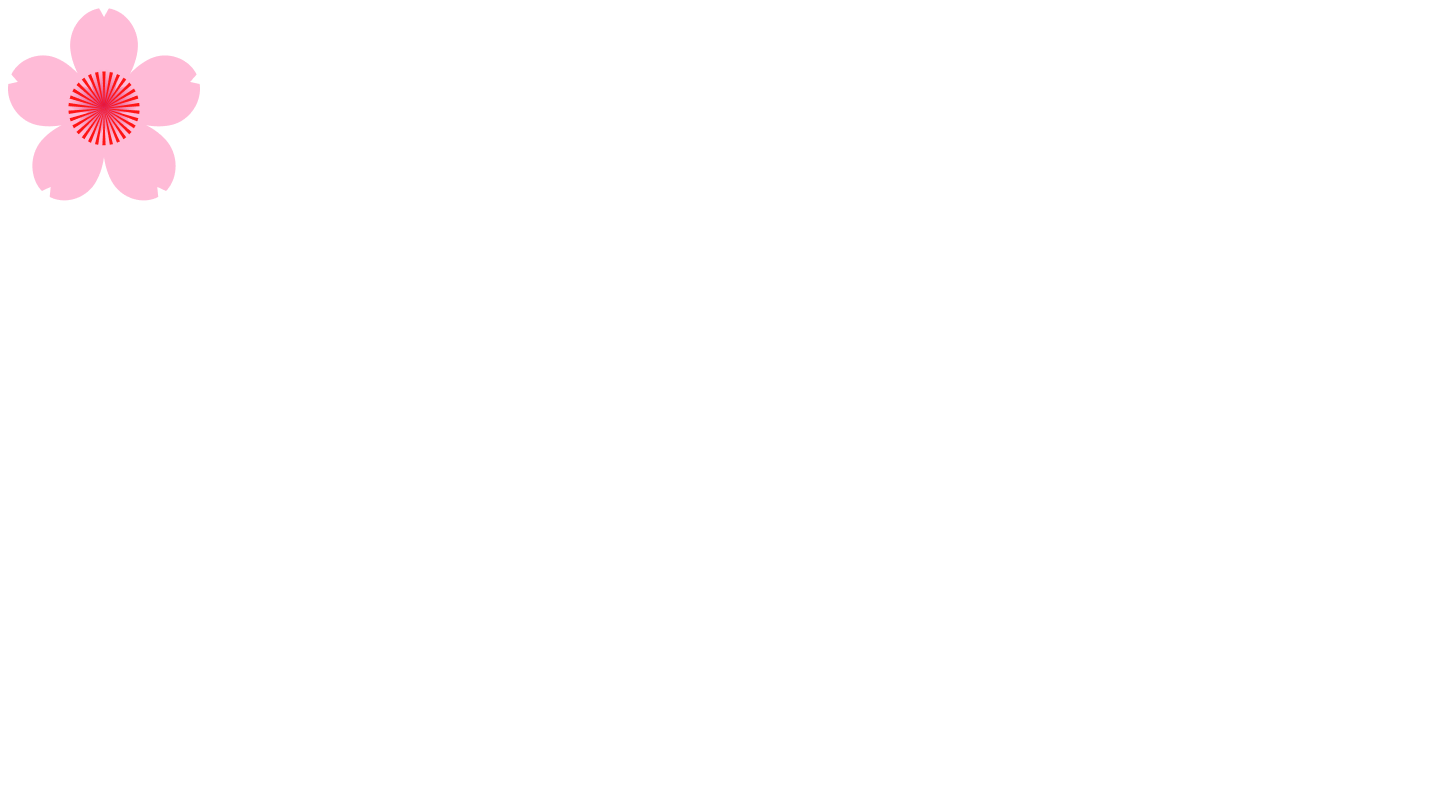
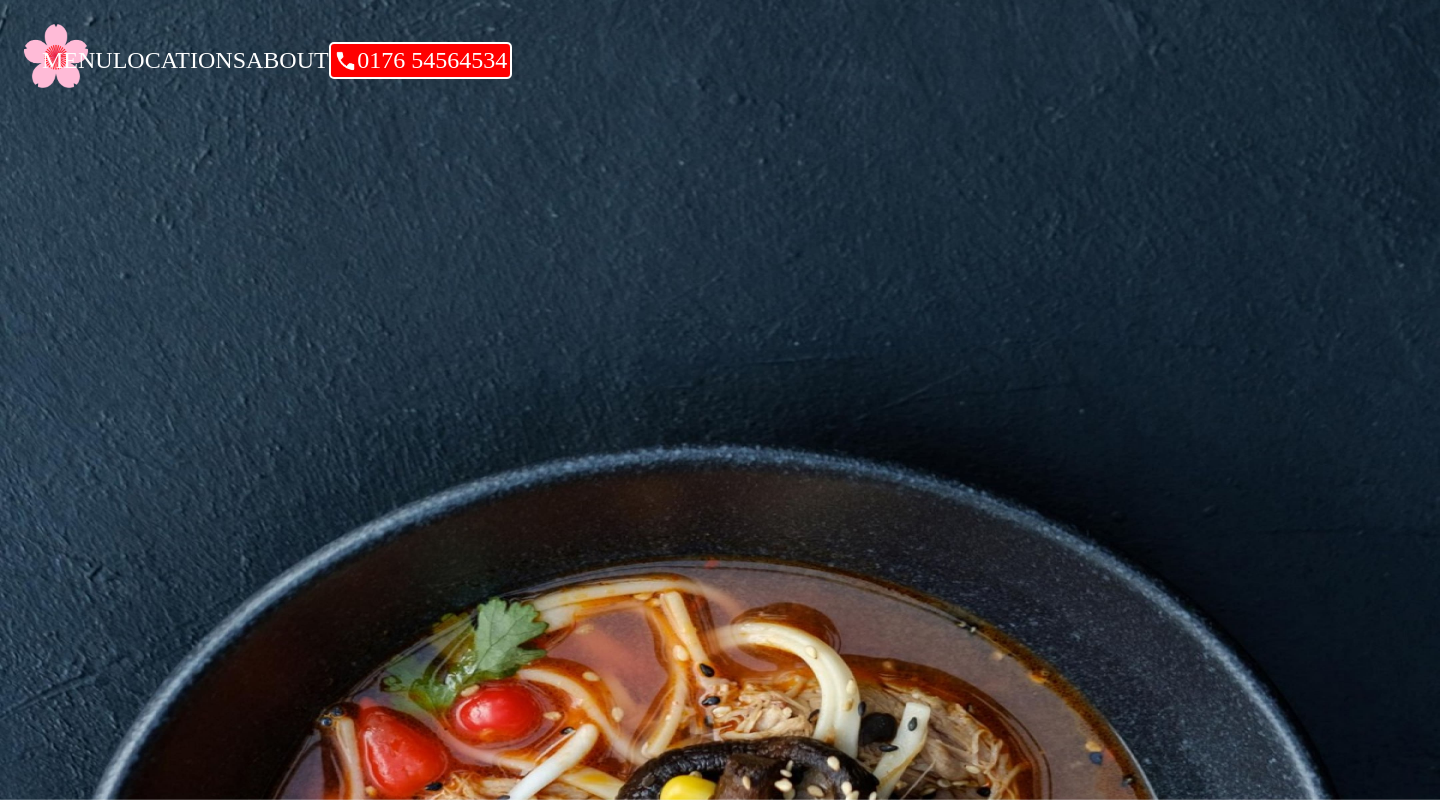
Before and after one commit to chrystixx/Sakura-Ramen, a plain HTML site: page index.html in a window 1280 px wide. Shown: the whole page, 1440 px wide, since content can reach past the window. Drawn offline with Linux system fonts and the light colour scheme.

Commit message:
Added CSS

```diff
--- a/index.html
+++ b/index.html
@@ -6,11 +6,19 @@
     <title>Sakura-Ramen</title>
     <link rel="stylesheet" href="stylesheet.css">
 </head>
+
+
 <body>
-    <div class="headline">
-        <img class="flower" src="img/1_hero/PNG/sakura_logo.png" alt="">
-        <div class="top-menu"></div>
-
+    <div class="top-container">
+        <img class="top-backround" src="img/1_hero/JPG/hero_bg.jpg" alt="">
+        <img class=" flower"src="img/1_hero/PNG/sakura_logo.png" height="64px">
+            <div class="top-menu">
+                <a class="toplink" href="#">MENU</a>
+                <a class="toplink" href="#">LOCATIONS</a>
+                <a class="toplink" href="#">ABOUT</a>
+                <a class="top-phone" href=""><img src="img/1_hero/PNG/phone.png" height="24px">0176 54564534</a>
+            </div>
+        </div>
     </div>
 
 </body>
--- a/stylesheet.css
+++ b/stylesheet.css
@@ -1,3 +1,41 @@
 body{
+    margin: 0%;
+}
+
+.top-backround{
+    width: 1440px;
+    position: absolute;
+    height: 100vh;
+}
+
+.flower{
+    position: absolute;
+    height: 64px;
+    padding: 24px;
 
 }
+
+.top-menu{
+    padding: 42px;
+    position: absolute;
+    font-size: 24px;
+    display: flex;
+    align-items: center;
+    justify-content: flex-end;
+}
+
+.toplink{
+    text-decoration: none;
+    color: white;
+}
+
+.top-phone{
+    display: flex;
+    align-items: center;
+    text-decoration: none;
+    color: white;
+    border: 2px solid white;
+    border-radius: 5px;
+    padding: 3px;
+    background-color: red;
+}
```
